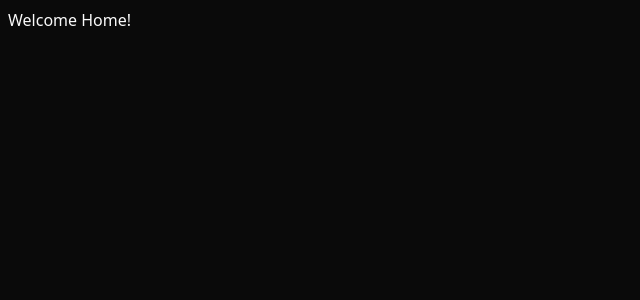
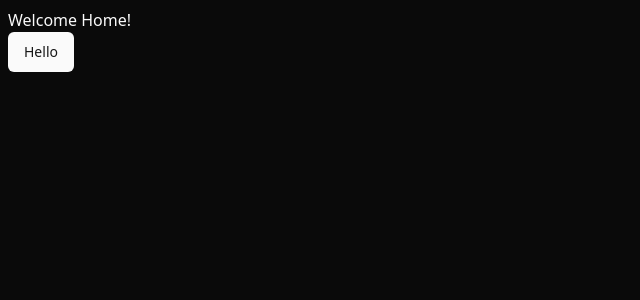
Before and after one commit to rahulpeacock/tanstack-router-playground, a React (Vite) app: page / in a window 1280 px wide. Shown: the top 300 px of the page, without its empty margins (0-640 px from the left). Built offline with nearby package versions, Linux system fonts and the light colour scheme.

Commit message:
build: format and lint files

```diff
--- a/src/components/ui/button.tsx
+++ b/src/components/ui/button.tsx
@@ -1,6 +1,6 @@
 import { cn } from '@/lib/utils';
 import { Slot } from '@radix-ui/react-slot';
-import { cva, type VariantProps } from 'class-variance-authority';
+import { type VariantProps, cva } from 'class-variance-authority';
 import * as React from 'react';
 
 const buttonVariants = cva(
--- a/src/routes/__root.tsx
+++ b/src/routes/__root.tsx
@@ -1,5 +1,5 @@
 import { ThemeProvider } from '@/client/providers/theme-provider';
-import { createRootRoute, Outlet } from '@tanstack/react-router';
+import { Outlet, createRootRoute } from '@tanstack/react-router';
 import { Fragment } from 'react/jsx-runtime';
 
 export const Route = createRootRoute({
--- a/src/routes/index.tsx
+++ b/src/routes/index.tsx
@@ -1,3 +1,4 @@
+import { Button } from '@/components/ui/button';
 import { createFileRoute } from '@tanstack/react-router';
 
 export const Route = createFileRoute('/')({
@@ -8,6 +9,7 @@ function Index() {
   return (
     <div className='p-2'>
       <h3>Welcome Home!</h3>
+      <Button>Hello</Button>
     </div>
   );
 }
--- a/src/styles/main.css
+++ b/src/styles/main.css
@@ -66,6 +66,7 @@
   * {
     @apply border-border;
   }
+
   body {
     @apply bg-background text-foreground;
   }
```
Lines whose indentation alone changed are shown as unchanged.
